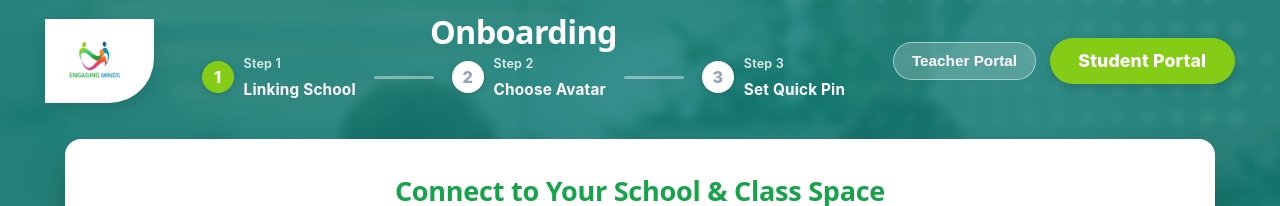
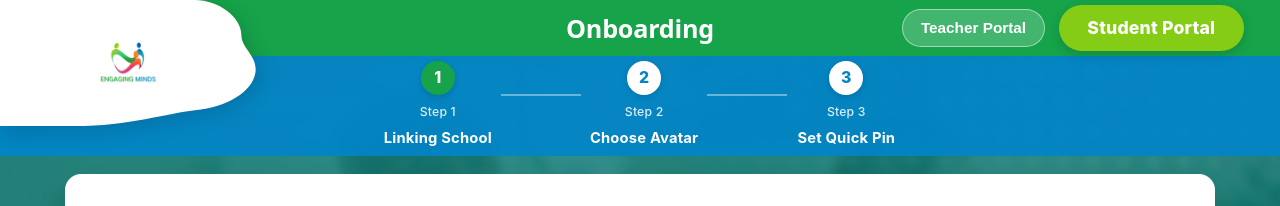
Before and after one commit to BALearnovate/engaging-minds, a React (Vite) app in the folder frontend/: page / in a window 1280 px wide. Both pictures are taken after a click on the button "Student Portal". Shown: the top 206 px of the page. Built offline with nearby package versions, Linux system fonts and the light colour scheme; no server answers.

Commit message:
fix student registration page ui issues

```diff
--- a/frontend/src/pages/Register.tsx
+++ b/frontend/src/pages/Register.tsx
@@ -328,79 +328,91 @@ export const Register: React.FC<RegisterProps> = ({ onSuccess, onNavigateToLogin
   return (
     <div style={{ ...styles.pageContainer, backgroundImage: `url(${studentBgImage})`, backgroundSize: 'cover', backgroundPosition: 'center' }}>
       <div style={styles.studentOverlay}>
-        {/* Top Navigation Bar */}
-        <header style={styles.studentHeader}>
-          {/* Logo Cloud Backdrop */}
-          <div style={styles.studentLogoCloud}>
-            <img src={logoImage} alt="Engaging Minds" style={styles.studentLogoImg} />
+        {/* Top Navigation Header with Green Top Bar & Blue Stepper Bar */}
+        <header style={{ position: 'relative', width: '100%' }}>
+          {/* Top Green Bar */}
+          <div style={styles.greenHeaderBar}>
+            <h1 style={styles.onboardingTitleHeader}>Onboarding</h1>
+            <div style={styles.headerRightGroup}>
+              <button
+                type="button"
+                onClick={() => setPortal('TEACHER')}
+                style={styles.teacherSwitchBtn}
+              >
+                Teacher Portal
+              </button>
+              <div style={styles.studentBadgePill}>Student Portal</div>
+            </div>
           </div>
 
-          {/* Stepper Center Wizard */}
-          <div style={styles.stepperContainer}>
-            <h1 style={styles.onboardingTitle}>Onboarding</h1>
-
-            <div style={styles.stepperWizard}>
-              {/* Step 1 Indicator */}
-              <div style={styles.stepItem}>
+          {/* Bottom Blue Stepper Bar */}
+          <div style={styles.blueStepperBar}>
+            <div style={styles.stepperWizardNew}>
+              {/* Step 1 Node */}
+              <div style={styles.stepNode}>
                 <div style={{
-                  ...styles.stepCircle,
-                  backgroundColor: step >= 1 ? '#84cc16' : '#ffffff',
-                  color: step >= 1 ? '#ffffff' : '#94a3b8',
+                  ...styles.stepCircleNew,
+                  backgroundColor: step >= 1 ? '#16a34a' : '#ffffff',
+                  color: step >= 1 ? '#ffffff' : '#0284c7',
+                  border: step >= 1 ? '2px solid #16a34a' : '2px solid #ffffff',
                 }}>
                   {step > 1 ? '✓' : '1'}
                 </div>
-                <div style={styles.stepLabelGroup}>
-                  <span style={styles.stepNumber}>Step 1</span>
-                  <span style={styles.stepTitle}>Linking School</span>
+                <div style={styles.stepLabelCol}>
+                  <span style={styles.stepNumberLabel}>Step 1</span>
+                  <span style={styles.stepTitleLabel}>Linking School</span>
                 </div>
               </div>
 
-              <div style={{ ...styles.stepLine, backgroundColor: step >= 2 ? '#84cc16' : 'rgba(255,255,255,0.4)' }} />
-
-              {/* Step 2 Indicator */}
-              <div style={styles.stepItem}>
+              <div style={{ ...styles.stepLineNew, backgroundColor: step >= 2 ? '#84cc16' : 'rgba(255,255,255,0.4)' }} />
+
+              {/* Step 2 Node */}
+              <div style={styles.stepNode}>
                 <div style={{
-                  ...styles.stepCircle,
-                  backgroundColor: step >= 2 ? '#84cc16' : '#ffffff',
-                  color: step >= 2 ? '#ffffff' : '#94a3b8',
+                  ...styles.stepCircleNew,
+                  backgroundColor: step >= 2 ? (step > 2 ? '#16a34a' : '#84cc16') : '#ffffff',
+                  color: step >= 2 ? '#ffffff' : '#0284c7',
+                  border: step >= 2 ? 'none' : '2px solid #ffffff',
                 }}>
                   {step > 2 ? '✓' : '2'}
                 </div>
-                <div style={styles.stepLabelGroup}>
-                  <span style={styles.stepNumber}>Step 2</span>
-                  <span style={styles.stepTitle}>Choose Avatar</span>
+                <div style={styles.stepLabelCol}>
+                  <span style={styles.stepNumberLabel}>Step 2</span>
+                  <span style={styles.stepTitleLabel}>Choose Avatar</span>
                 </div>
               </div>
 
-              <div style={{ ...styles.stepLine, backgroundColor: step >= 3 ? '#84cc16' : 'rgba(255,255,255,0.4)' }} />
-
-              {/* Step 3 Indicator */}
-              <div style={styles.stepItem}>
+              <div style={{ ...styles.stepLineNew, backgroundColor: step >= 3 ? '#84cc16' : 'rgba(255,255,255,0.4)' }} />
+
+              {/* Step 3 Node */}
+              <div style={styles.stepNode}>
                 <div style={{
-                  ...styles.stepCircle,
-                  backgroundColor: step === 3 ? '#84cc16' : '#ffffff',
-                  color: step === 3 ? '#ffffff' : '#94a3b8',
+                  ...styles.stepCircleNew,
+                  backgroundColor: step === 3 ? '#16a34a' : '#ffffff',
+                  color: step === 3 ? '#ffffff' : '#0284c7',
+                  border: step === 3 ? 'none' : '2px solid #ffffff',
                 }}>
                   3
                 </div>
-                <div style={styles.stepLabelGroup}>
-                  <span style={styles.stepNumber}>Step 3</span>
-                  <span style={styles.stepTitle}>Set Quick Pin</span>
+                <div style={styles.stepLabelCol}>
+                  <span style={styles.stepNumberLabel}>Step 3</span>
+                  <span style={styles.stepTitleLabel}>Set Quick Pin</span>
                 </div>
               </div>
             </div>
           </div>
 
-          {/* Right Header Controls */}
-          <div style={{ display: 'flex', alignItems: 'center', gap: '0.75rem' }}>
-            <button
-              type="button"
-              onClick={() => setPortal('TEACHER')}
-              style={styles.teacherSwitchBtn}
-            >
-              Teacher Portal
-            </button>
-            <div style={styles.studentBadgePill}>Student Portal</div>
+          {/* Absolute Left White Organic Cloud Bubble Container */}
+          <div style={styles.cloudWrapper}>
+            <svg viewBox="0 0 280 135" preserveAspectRatio="none" style={styles.cloudSvg}>
+              <path
+                d="M 0,0 L 210,0 C 235,0 260,18 260,38 C 260,52 278,60 275,78 C 272,98 245,115 210,118 C 180,121 140,135 80,135 L 0,135 Z"
+                fill="#ffffff"
+              />
+            </svg>
+            <div style={styles.cloudContent}>
+              <img src={logoImage} alt="Engaging Minds Logo" style={styles.cloudLogoImg} />
+            </div>
           </div>
         </header>
 
@@ -1048,79 +1060,111 @@ const styles: Record<string, React.CSSProperties> = {
     flexDirection: 'column',
     justifyContent: 'space-between',
   },
-  studentHeader: {
-    display: 'flex',
-    justifyContent: 'space-between',
-    alignItems: 'center',
-    padding: '1rem 2.5rem',
+  greenHeaderBar: {
+    backgroundColor: '#16a34a',
+    height: '56px',
+    display: 'flex',
+    alignItems: 'center',
+    justifyContent: 'center',
+    position: 'relative',
+    padding: '0 2rem',
+    boxSizing: 'border-box',
+  },
+  onboardingTitleHeader: {
+    color: '#ffffff',
+    fontSize: '1.4rem',
+    fontWeight: '800',
+    margin: 0,
+    letterSpacing: '-0.01em',
+    textAlign: 'center',
+  },
+  headerRightGroup: {
+    position: 'absolute',
+    right: '2rem',
+    display: 'flex',
+    alignItems: 'center',
+    gap: '0.75rem',
+  },
+  blueStepperBar: {
+    backgroundColor: 'rgba(2, 132, 199, 0.92)',
+    height: '100px',
+    display: 'flex',
+    alignItems: 'center',
+    justifyContent: 'center',
+    padding: '0 2rem',
+    boxSizing: 'border-box',
+  },
+  stepperWizardNew: {
+    display: 'flex',
+    alignItems: 'center',
+    gap: '0.5rem',
+  },
+  stepNode: {
+    display: 'flex',
+    flexDirection: 'column',
+    alignItems: 'center',
+    gap: '0.2rem',
+    minWidth: '100px',
+  },
+  stepCircleNew: {
+    width: '30px',
+    height: '30px',
+    borderRadius: '50%',
+    display: 'flex',
+    alignItems: 'center',
+    justifyContent: 'center',
+    fontWeight: '800',
+    fontSize: '0.88rem',
+    boxShadow: '0 2px 6px rgba(0,0,0,0.15)',
+  },
+  stepLabelCol: {
+    display: 'flex',
+    flexDirection: 'column',
+    alignItems: 'center',
+  },
+  stepNumberLabel: {
+    color: 'rgba(255, 255, 255, 0.85)',
+    fontSize: '0.68rem',
+    fontWeight: '500',
+  },
+  stepTitleLabel: {
+    color: '#ffffff',
+    fontSize: '0.82rem',
+    fontWeight: '700',
+  },
+  stepLineNew: {
+    width: '80px',
+    height: '2px',
+    marginBottom: '1.2rem',
+  },
+  cloudWrapper: {
+    position: 'absolute',
+    top: 0,
+    left: 0,
+    width: '260px',
+    height: '126px',
+    zIndex: 10,
+  },
+  cloudSvg: {
     width: '100%',
-    boxSizing: 'border-box',
-  },
-  studentLogoCloud: {
-    backgroundColor: '#ffffff',
-    borderRadius: '0 0 45px 0',
-    padding: '0.8rem 1.8rem 0.8rem 1.2rem',
-    boxShadow: '0 6px 18px rgba(0, 0, 0, 0.12)',
-    display: 'flex',
-    alignItems: 'center',
-  },
-  studentLogoImg: {
-    height: '55px',
+    height: '100%',
+    filter: 'drop-shadow(4px 4px 10px rgba(0,0,0,0.15))',
+  },
+  cloudContent: {
+    position: 'absolute',
+    top: 0,
+    left: 0,
+    width: '220px',
+    height: '100%',
+    display: 'flex',
+    alignItems: 'center',
+    justifyContent: 'center',
+    paddingLeft: '1rem',
+  },
+  cloudLogoImg: {
+    height: '60px',
     width: 'auto',
     objectFit: 'contain',
-  },
-  stepperContainer: {
-    display: 'flex',
-    flexDirection: 'column',
-    alignItems: 'center',
-    gap: '0.4rem',
-  },
-  onboardingTitle: {
-    color: '#ffffff',
-    fontSize: '1.8rem',
-    fontWeight: '800',
-    margin: 0,
-    letterSpacing: '-0.02em',
-  },
-  stepperWizard: {
-    display: 'flex',
-    alignItems: 'center',
-    gap: '1rem',
-  },
-  stepItem: {
-    display: 'flex',
-    alignItems: 'center',
-    gap: '0.55rem',
-  },
-  stepCircle: {
-    width: '32px',
-    height: '32px',
-    borderRadius: '50%',
-    display: 'flex',
-    alignItems: 'center',
-    justifyContent: 'center',
-    fontWeight: '800',
-    fontSize: '0.9rem',
-    boxShadow: '0 2px 6px rgba(0,0,0,0.15)',
-  },
-  stepLabelGroup: {
-    display: 'flex',
-    flexDirection: 'column',
-  },
-  stepNumber: {
-    color: 'rgba(255, 255, 255, 0.85)',
-    fontSize: '0.7rem',
-    fontWeight: '600',
-  },
-  stepTitle: {
-    color: '#ffffff',
-    fontSize: '0.85rem',
-    fontWeight: '700',
-  },
-  stepLine: {
-    width: '60px',
-    height: '3px',
-    borderRadius: '2px',
   },
   teacherSwitchBtn: {
     backgroundColor: 'rgba(255, 255, 255, 0.2)',
```
